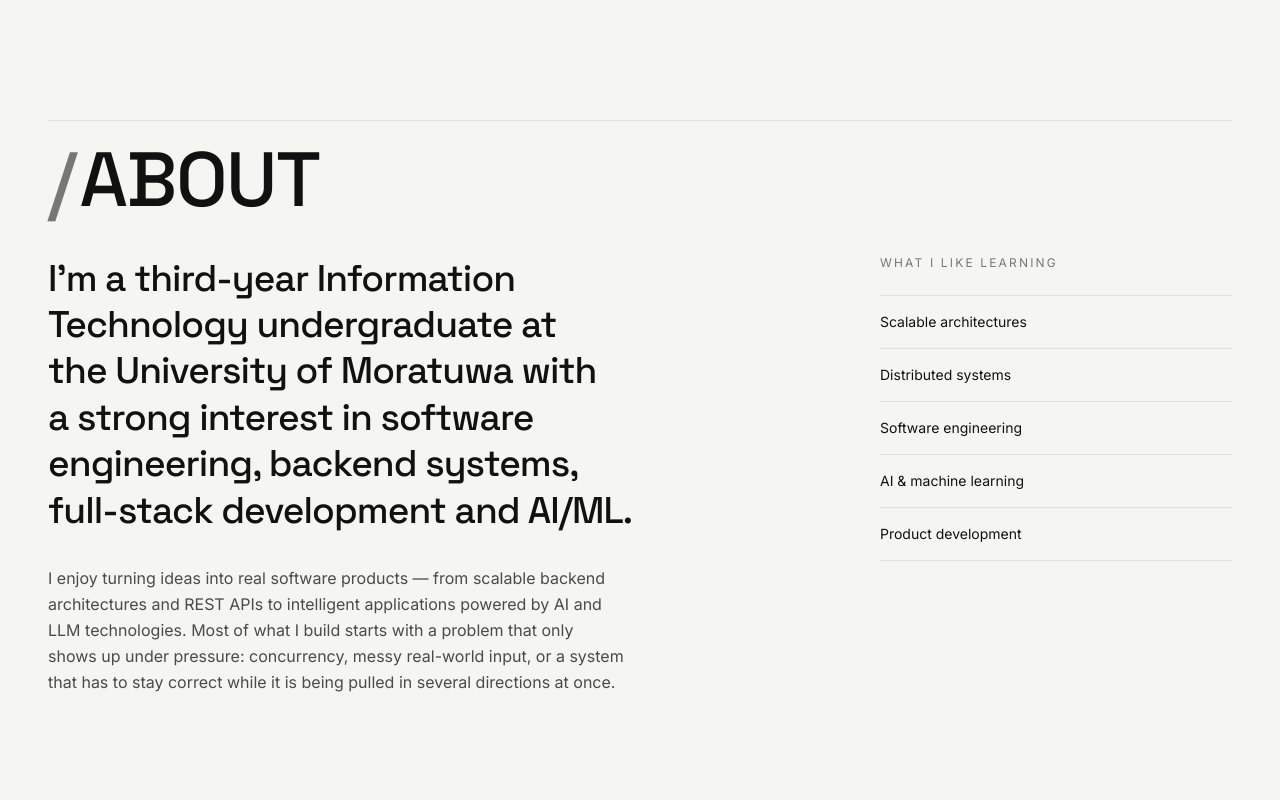
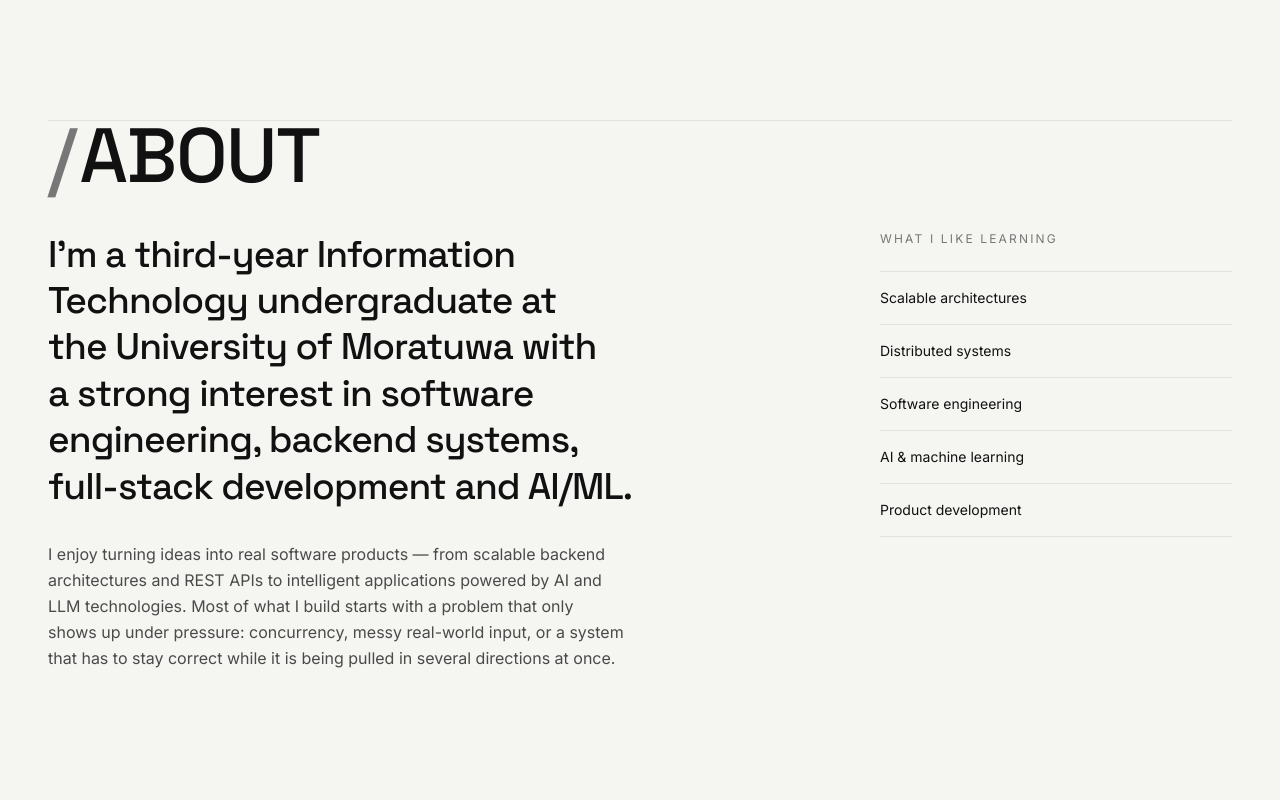
Before and after one commit to KavinuS/KavinuSaputhanthri, a Next.js app: page / in a window 1280 px wide. Shown: the part 1060-1860 px from the top of the page. Built offline with nearby package versions, Linux system fonts and the light colour scheme.

Commit message:
error : fixed3

```diff
--- a/src/components/ui/SectionHeading.tsx
+++ b/src/components/ui/SectionHeading.tsx
@@ -15,7 +15,7 @@ export function SectionHeading({ label, intro, count, dark = false }: SectionHea
   const muted = dark ? 'text-night-muted' : 'text-ink-muted'
 
   return (
-    <Reveal className={`border-t ${rule} pt-6`}>
+    <Reveal className={`border-t ${rule} `}>
       <div className="flex flex-col gap-8 lg:flex-row lg:items-start lg:justify-between lg:gap-16">
         <h2 className="section-label flex items-baseline gap-1 text-[clamp(2.25rem,6vw,5rem)] leading-[0.9]">
           <span className={muted} aria-hidden="true">
```
